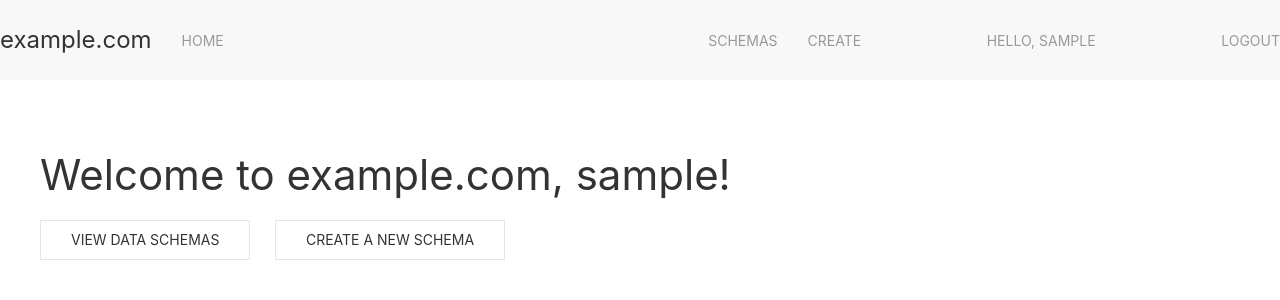
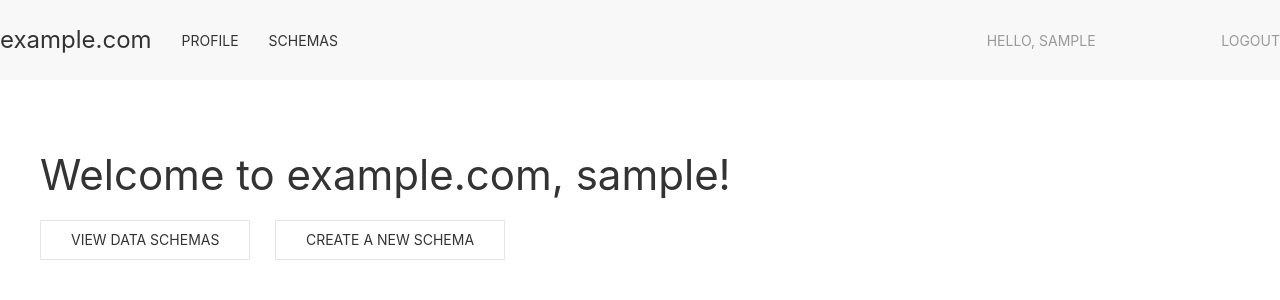
Before and after one commit to vladimir-dobrovolsky/planeks-test-task, a Django app: page /accounts/profile/ in a window 1280 px wide. Shown: the top 300 px of the page. Run offline with Django 3.2, Linux system fonts and the light colour scheme; the visitor is signed in with stand-in values (Sample User, id 1); parts of the project's set-up code (start-up, migrations or seed data) failed here and were passed over; some libraries are stand-ins or nearby versions.

Commit message:
snapshot

```diff
--- a/dummygenerator/templates/dummygenerator/_base.html
+++ b/dummygenerator/templates/dummygenerator/_base.html
@@ -13,9 +13,10 @@
         <li class="uk-active">
           <a href="#!">{{ page_title }}</a>
         </li>
-      {% else %}
-        <li class="">
-          <a href="{% url 'home' %}">Home</a>
+      {% endif %}
+      {% if request.user.is_authenticated %}
+        <li class="uk-active">
+          <a href="{% url 'list' %}">Schemas</a>
         </li>
       {% endif %}
     </ul>
@@ -26,12 +27,6 @@
 
     <ul class="uk-navbar-nav">
       {% if request.user.is_authenticated %}
-        <li class="">
-          <a href="{% url 'list' %}">Schemas</a>
-        </li>
-        <li class="">
-          <a href="{% url 'create' %}">Create</a>
-        </li>
         <li>
           <a class="uk-active uk-width-medium uk-text-truncate" href="{% url 'profile' %}">Hello, {{ request.user.username }}</a>
         </li>
--- a/dummygenerator/views.py
+++ b/dummygenerator/views.py
@@ -45,11 +45,12 @@ class HomeRedirect(RedirectView):
 
 class HomepageView(TemplateView):
     template_name = "dummygenerator/home.html"
-    extra_context = {"page_title": "Home"}
+    # extra_context = {"page_title": "Home"}
 
 
 class Login(LoginView):
     template_name = "dummygenerator/registration/login.html"
+    extra_context = {"page_title": "Login"}
 
 
 class Logout(LogoutView):
@@ -60,6 +61,7 @@ class SignupView(CreateView):
     template_name = "dummygenerator/registration/signup.html"
     model = UserModel
     form_class = UserCreationForm
+    extra_context = {"page_title": "Signup"}
 
     def form_valid(self, form):
         super().form_valid(form)
@@ -97,6 +99,7 @@ class SignupView(CreateView):
 
 class Profile(LoginRequiredMixin, TemplateView):
     template_name = "dummygenerator/registration/profile.html"
+    extra_context = {"page_title": "Profile"}
 
 
 class ListSchemas(LoginRequiredMixin, ListView):
```
Also changed, not shown: dummygenerator/templates/dummygenerator/schemas/datasets-list.html (+5 -4 lines).
